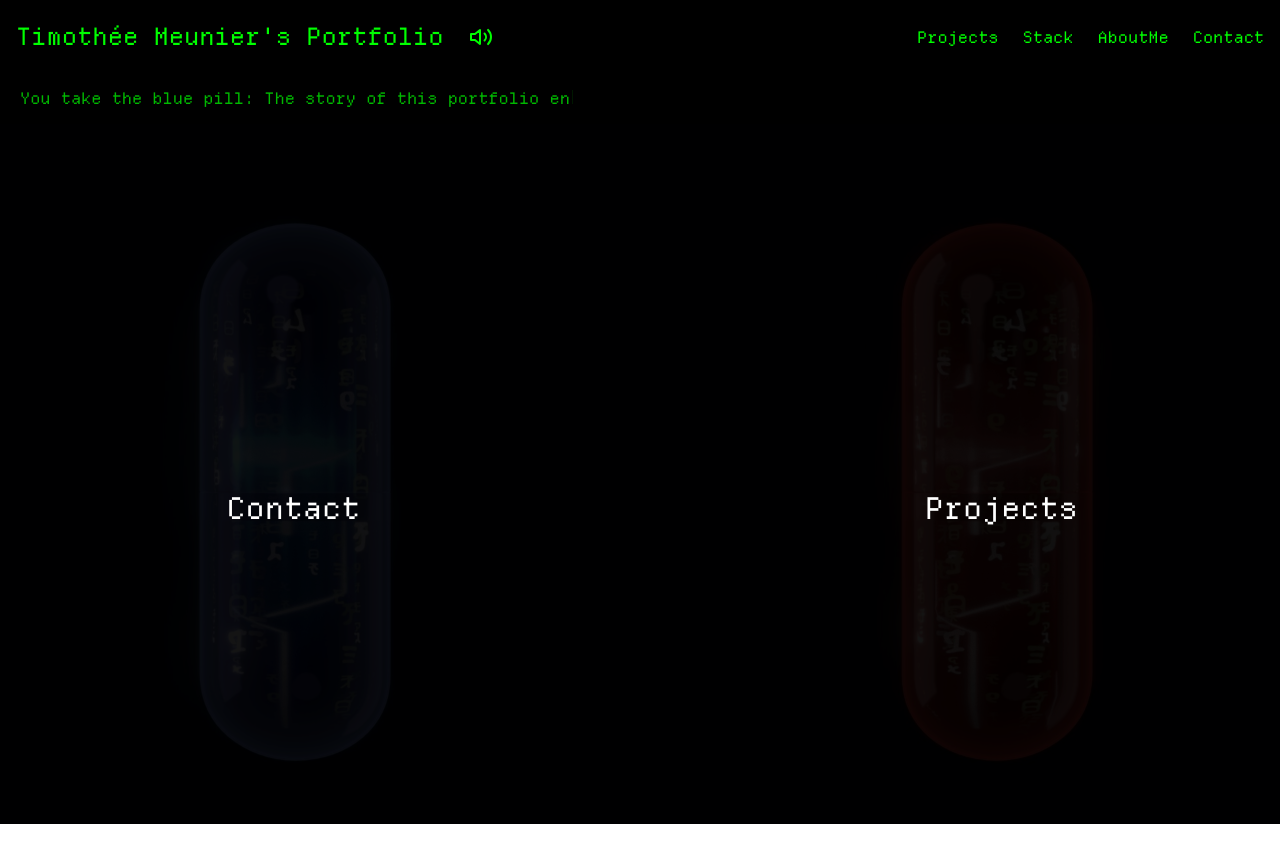
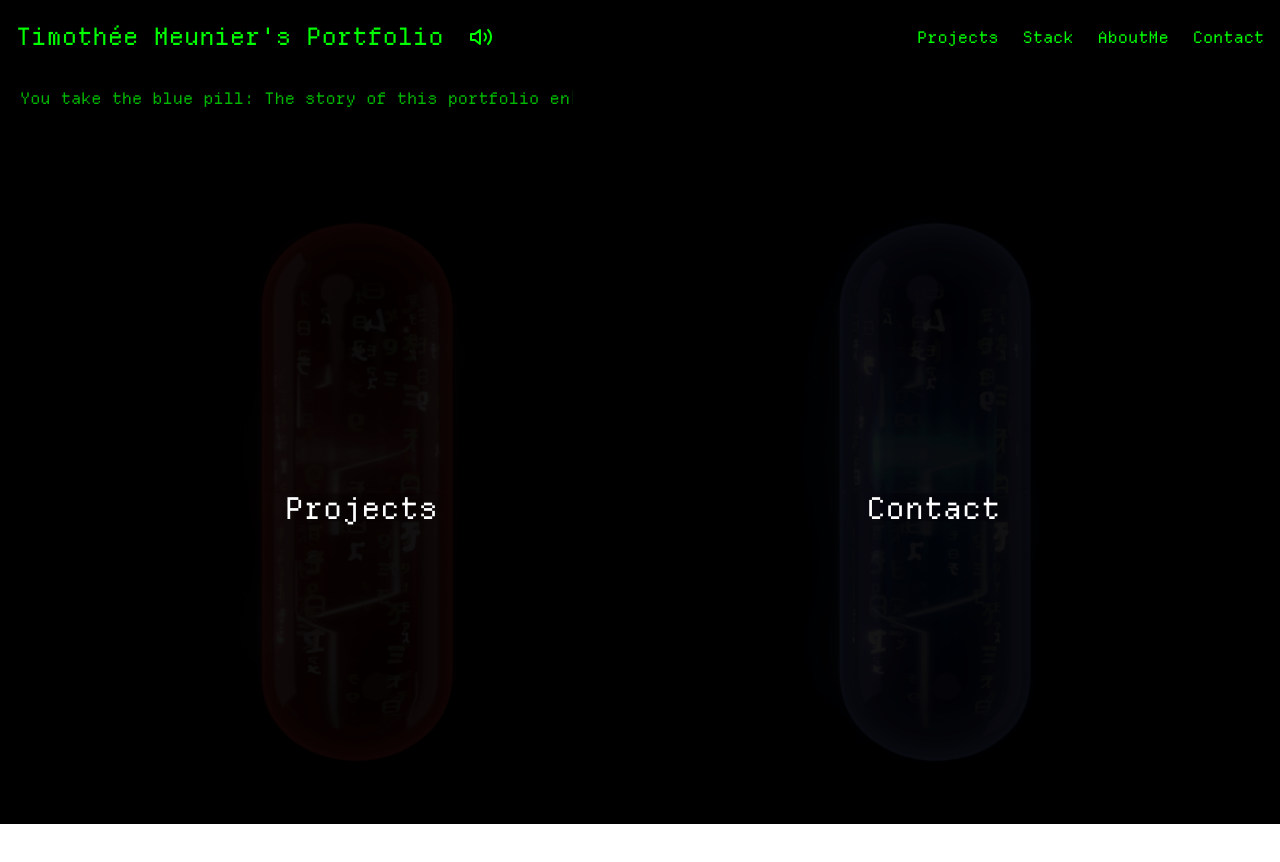
Before and after one commit to 0feeling/My-portfolio, a React (Vite) app: page /Makeachoice in a window 1280 px wide. Shown: the top 862 px of the page. Built offline with nearby package versions, Linux system fonts and the light colour scheme.

Commit message:
order pills

```diff
--- a/src/components/Makeachoice.jsx
+++ b/src/components/Makeachoice.jsx
@@ -65,11 +65,7 @@ const Makeachoice = () => {
       </h1>
 
       {/* Pour desktop, les pills restent en flex-row. Pour mobile, on passe en flex-row pour les placer côte à côte */}
-      <div
-        className={`flex w-full ${
-          isMobile ? "flex-row" : "flex-row"
-        } h-[calc(100vh-100px)]`}
-      >
+      <div className={`flex w-full flex-row h-[calc(100vh-100px)]`}>
         {/* Red pill */}
         <div
           onMouseEnter={() => !isMobile && handleAudioPlay(redPillAudioRef)}
@@ -77,9 +73,7 @@ const Makeachoice = () => {
             handleAudioPlay(redPillAudioRef);
             handleNavigation("/Projects", "red");
           }}
-          className={`flex-1 cursor-pointer flex justify-center items-center bg-black bg-opacity-100 hover:bg-opacity-0 transition-all ${
-            isMobile ? "order-1" : "order-2"
-          }`}
+          className="flex-1 cursor-pointer flex justify-center items-center bg-black bg-opacity-100 hover:bg-opacity-0 transition-all"
           style={{ height: isMobile ? "calc(100vh - 100px)" : "auto" }}
         >
           <img
@@ -103,9 +97,7 @@ const Makeachoice = () => {
             handleAudioPlay(bluePillAudioRef);
             handleNavigation("/Contact", "blue");
           }}
-          className={`flex-1 cursor-pointer flex justify-center items-center bg-black bg-opacity-80 hover:bg-opacity-0 transition-all ${
-            isMobile ? "order-2" : "order-1"
-          }`}
+          className="flex-1 cursor-pointer flex justify-center items-center bg-black bg-opacity-80 hover:bg-opacity-0 transition-all"
           style={{ height: isMobile ? "calc(100vh - 100px)" : "auto" }}
         >
           <img
```
